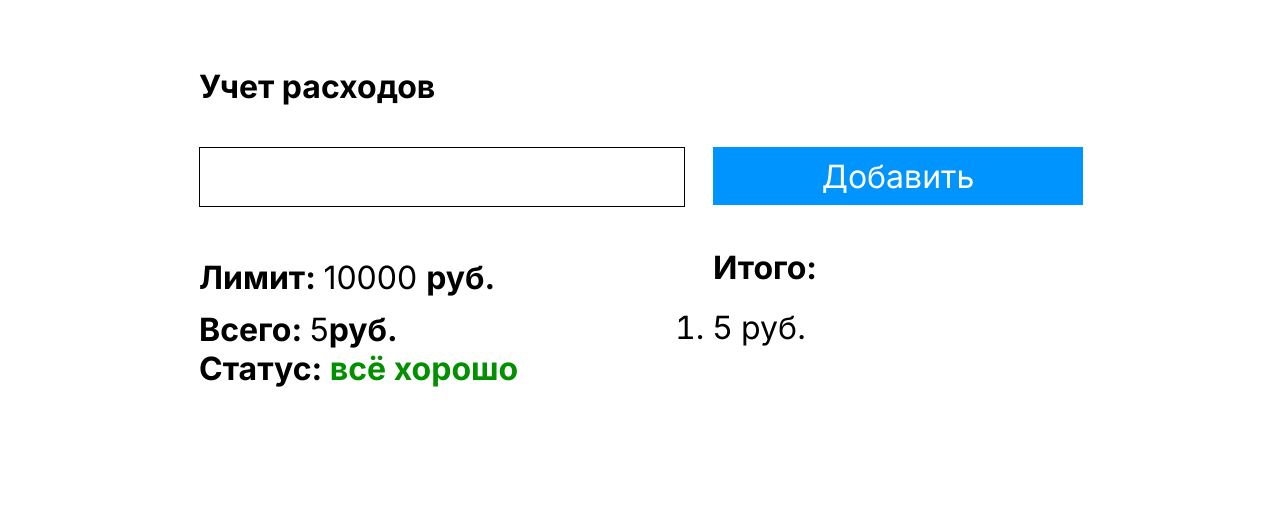
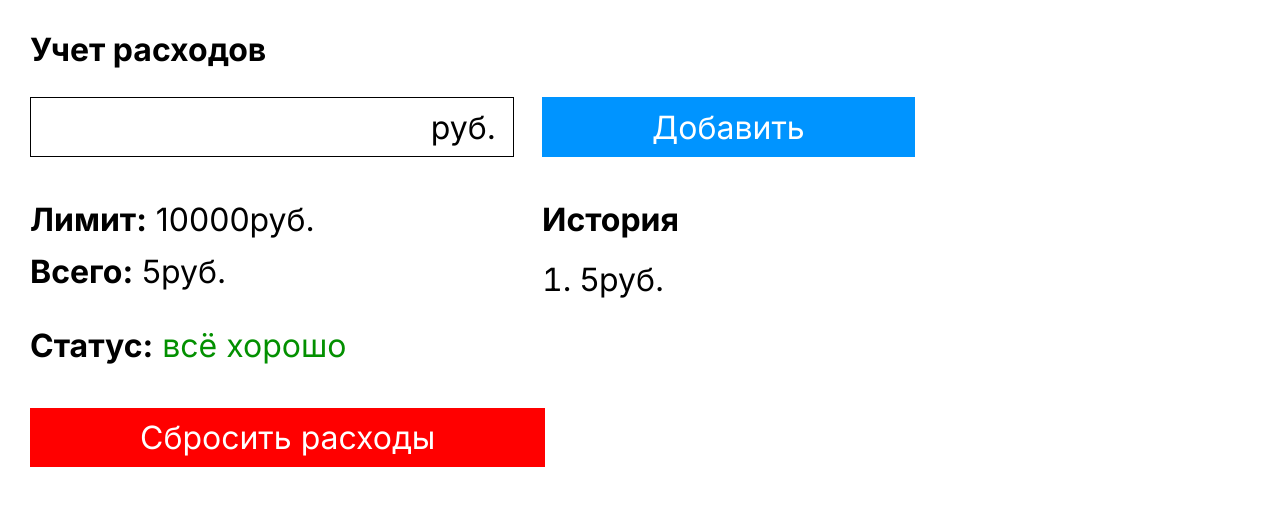
Before and after one commit to Vladislavgolovin95/expanses-app, a plain HTML site: page index.html in a window 1280 px wide. Both pictures are taken after typing "5" into the empty fields and a click on the button "Добавить". Drawn offline with Linux system fonts and the light colour scheme.

Commit message:
version 1.5

```diff
--- a/index.css
+++ b/index.css
@@ -1,7 +1,10 @@
 body {
     width: 100%;
-    /* box-sizing: border-box; */
+    padding: 30px;
+    font-weight: 400;
     font-family: 'Inter', sans-serif;
+    font-size: 32px;
+    line-height: 39px;
     background: #ffffff;
 }
 
@@ -9,102 +12,97 @@ h1 {
     font-weight: 700;
     font-size: 32px;
     line-height: 39px;
-    color: #000000;
 }
 
-h2 {
-    margin-bottom: 21px;
-    font-weight: 700;
-    font-size: 32px;
-    line-height: 39px;
-    color: #000000;
+button {
+    font-family: inherit;
+    cursor: pointer;
+}
+button:hover {
+    opacity: 0.7;
 }
 
-.expense {
-    margin: 67px auto 0;
-    max-width: 882px;
+ol {
+    list-style: decimal;
+    list-style-position: inside;
 }
 
-.expense-wrapper {
-    padding-top: 41px;
-    display: flex;
-    justify-content: space-around;
-    gap: 28px;
+.rub::after {
+    content: 'руб.';
 }
 
-.expense__input {
-    display: block;
-    margin-bottom: 51px;
-    padding: 0;
-    width: 484px;
-    height: 58px;
-    border: 1px solid #000000;
-    font-weight: 400;
-    font-size: 32px;
-    line-height: 39px;
-    background: rgba(255, 255, 255, 0.2);
-    color: #000000;
+.label {
+    font-weight: 700;
 }
 
-.expense__btn {
-    display: block;
-    margin-bottom: 43px;
-    padding: 0;
-    width: 370px;
-    height: 58px;
-    border: 1px solid #0094FF;
-    font-family: 'Inter', sans-serif;
-    font-weight: 400;
-    font-size: 32px;
-    line-height: 39px;
-    cursor: pointer;
-    color: #FFFFFF;
-    background: #0094FF;
-}
-.expense__btn:hover {
-    opacity: 0.8;
+.expenses {
+    margin-top: 28px;
+    width: 1000px;
+    display: flex;
+    flex-direction: row;
+    flex-wrap: wrap;
+    column-gap: 28px;
+    row-gap: 43px;
 }
 
-.expense__history_value {
-    display: block;
-    font-weight: 400;
-    font-size: 32px;
-    line-height: 39px;
-    color: #000000;
+.expensesInput {
+    width: 484px;
+}
+.moneyInput {
+    width: 100%;
+    display: flex;
+    align-items: center;
+    padding: 10px 17px 9px 22px;
+    border: 1px solid #000;
+}
+.moneyInput__input {
+    width: 100%;
+    border: none;
+    font-size: inherit;
+}
+.moneyInput__input:focus-visible {
+    outline: none;
 }
 
-.expense__limit {
-    margin-bottom: 13px;
+.addButton {
     display: block;
-    font-weight: 700;
-    font-size: 32px;
-    line-height: 39px;
-    color: #000000;
-}
-.expense__limit_value {
-    font-weight: 400;
+    padding: 10px 110px;
+    border: none;
+    font-size: inherit;
+    color: #ffffff;
+    background-color: #0094ff;
+
 }
 
-.expense__total {
-    font-weight: 700;
-    font-size: 32px;
-    line-height: 39px;
-    color: #000000;
+.stats {
+    width: 484px;
 }
-.expense__total_value {
-    font-weight: 400;
+.stats__total {
+    margin-top: 13px;
+}
+.stats__status {
+    margin-top: 35px;
+}
+.stats__statusText_positive {
+    color: #039000;
 }
 
-.expense__status {
-    margin-bottom: 35px;
-    font-weight: 700;
+.stats__statusText_negative {
+    color: #FF0000;
+}
+
+.history {
+    width: 484px;
+}
+.history__list {
+    margin-top: 21px;
+}
+
+.clearButton {
+    display: block;
+    padding: 10px 110px;
+    border: none;
     font-size: 32px;
-    line-height: 39px;
-    color: #000000;
+    color: #FFFFFF;
+    background-color: #FF0000;
 }
-.expense__status_value {
-    color: #039000;
-}
-.status_red {
-    color: red;
-}
--- a/index.html
+++ b/index.html
@@ -12,37 +12,42 @@
 </head>
 
 <body>
-    <div class="expense">
-        <h1>Учет расходов</h1>
-        <div class="expense-wrapper">
-            <div class="expense_left">
+    <h1>Учет расходов</h1>
+    <div class="expenses">
+        <div class="expensesInput">
+            <div class="moneyInput rub">
                 <input
-                    id="js-input-expense"
-                    class="expense__input"
-                    type="number">
-                <p class="expense__limit">Лимит: <span id="js-limit-expense" class="expense__limit_value"> 10000 </span>руб. </p>
-                <p class="expense__total">Всего: <span id="js-total-expense" class="expense__total_value"> 0 </span>руб. </p>
-                <p class="expense__status">Статус: <span id="js-status-expense" class="expense__status_value"> всё хорошо </span> </p>
-            </div>
-            <div class="expense_right">
-                <button
-                    id="js-button-expense"
-                    class="expense__btn">
-                    Добавить
-                </button>
-                <div class="expense__history">
-                    <h2>Итого:</h2>
-                    <div id="js-history-expense"
-                        class="expense__history_value">
-                    </div>
-                </div>
+                    class="moneyInput__input"
+                    id="expenseInput"
+                    type="number"
+                    min="1"
+                >
             </div>
         </div>
-        <div class="expense__info_wrapper">
-            <div class="expense__info">
 
+        <button class="addButton" id="addButton">Добавить</button>
+
+        <div class="stats">
+            <div class="stats__limit">
+                <span class="label">Лимит:</span>
+                <span id="limitValue" class="rub">10000</span>
+            </div>
+            <div class="stats__total">
+                <span class="label">Всего:</span>
+                <span id="totalValue" class="rub">0</span>
+            </div>
+            <div class="stats__status">
+                <span class="label">Статус:</span>
+                <span id="statusText" class="stats__statusText_positive">все хорошо</span>
             </div>
         </div>
+
+        <div class="history">
+            <div class="history__title label">История</div>
+            <ol class="history__list" id="historyList"></ol>
+        </div>
+
+        <button class="clearButton" id="clearButton">Сбросить расходы</button>
     </div>
 
     <script src="index.js"></script>
--- a/index.js
+++ b/index.js
@@ -1,54 +1,77 @@
-const LIMIT = 10000;
-const CURRENCY = 'руб.';
 const STATUS_IN_LIMIT = 'всё хорошо';
 const STATUS_OUT_OF_LIMIT = 'всё плохо';
-const STATUS_OUT_OF_LIMIT_CLASSNAME = 'status_red';
 
-const inputNode = document.getElementById('js-input-expense');
-const buttonNode = document.getElementById('js-button-expense');
-const historyNode = document.getElementById('js-history-expense');
-const totalNode = document.getElementById('js-total-expense');
-const limitNode = document.getElementById('js-limit-expense');
-const statusNode = document.getElementById('js-status-expense');
+const inputNode = document.getElementById('expenseInput');
+const addButtonNode = document.getElementById('addButton');
+const clearButtonNode = document.getElementById('clearButton');
+const limitNode = document.getElementById('limitValue');
+const totalValueNode = document.getElementById('totalValue');
+const statusNode = document.getElementById('statusText');
+const historyList = document.getElementById('historyList');
 
-const expenses = [];
+let expenses = [];
+const limit = parseInt(limitNode.innerText);
 
-buttonNode.addEventListener('click', function() {
-    // 1. Получаем значение из поля ввода
-    if (!inputNode.value) {
+const getTotal = () => {
+    let sum = 0;
+    expenses.forEach((expense) => {
+        sum += expense;
+    });
+
+    return sum;
+};
+
+const renderStatus = () => {
+    const total = getTotal(expenses);
+    totalValueNode.innerText = total;
+
+    if (total <= limit) {
+        statusNode.innerText = STATUS_IN_LIMIT;
+        statusNode.className = 'stats__statusText_positive';
+    } else {
+        statusNode.innerText = `${STATUS_OUT_OF_LIMIT} (${limit - total} руб.)`;
+        statusNode.className = 'stats__statusText_negative';
+    }
+};
+
+const renderHistory = () => {
+    historyList.innerHTML = '';
+    expenses.forEach ((expense) => {
+        const historyItem = document.createElement('li');
+        historyItem.className = 'rub';
+        historyItem.innerText = expense;
+
+        historyList.appendChild(historyItem);
+    });
+};
+
+const render = () => {
+    renderStatus();
+    renderHistory();
+};
+
+const getExpenseFromUser = () => parseInt(inputNode.value);
+
+const clearInput = () => {
+    inputNode.value = '';
+};
+
+function addButtonHandler() {
+    const expense = getExpenseFromUser();
+    if (!expense) {
         return;
     }
 
-    const expense = parseInt(inputNode.value);
-
-    inputNode.value = '';
-
-    // 2. Сохраняем трату в список
     expenses.push(expense);
 
-    // 3. Выводим новый список трат
-    let expensesListHTML = '';
+    render();
+    clearInput();
+}
 
-    expenses.forEach(element => {
-        expensesListHTML += `<li>${element} ${CURRENCY}</li>`;
-    });
+const clearButtonNodeHandler = () => {
+    expenses = [];
+    render();
+}
 
-    historyNode.innerHTML = `<ol>${expensesListHTML}</ol>`;
-
-    // 4. Посчитать сумму и вывести её
-    let total = 0;
-
-    expenses.forEach(element => {
-        total += (element);
-    });
-
-    totalNode.innerText = total;
-
-    // 5. Сравнение с лимитом и вывод статуса
-    if (total <= LIMIT) {
-        statusNode.innerText = STATUS_IN_LIMIT;
-    } else {
-        statusNode.innerText = STATUS_OUT_OF_LIMIT;
-        statusNode.classList.add(STATUS_OUT_OF_LIMIT_CLASSNAME);
-    }
-});
+addButtonNode.addEventListener('click', addButtonHandler);
+clearButtonNode.addEventListener('click', clearButtonNodeHandler);
--- a/reset.css
+++ b/reset.css
@@ -11,6 +11,7 @@ article, aside, canvas, details, embed,
 figure, figcaption, footer, header, hgroup,
 menu, nav, output, ruby, section, summary,
 time, mark, audio, video {
+	box-sizing: border-box;
 	margin: 0;
 	padding: 0;
 	border: 0;
```
